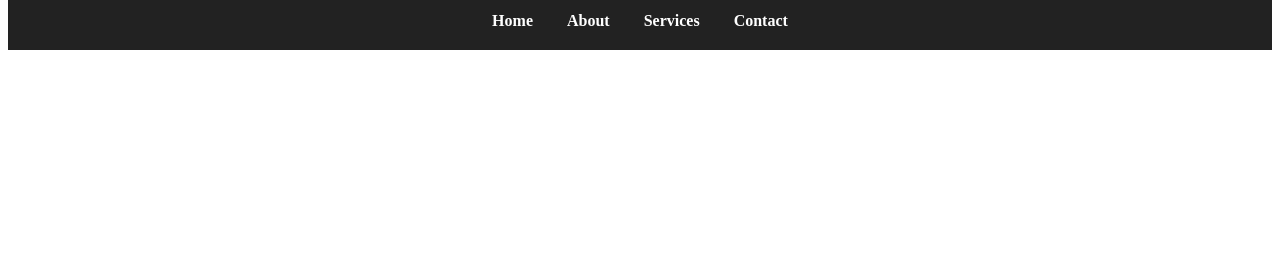
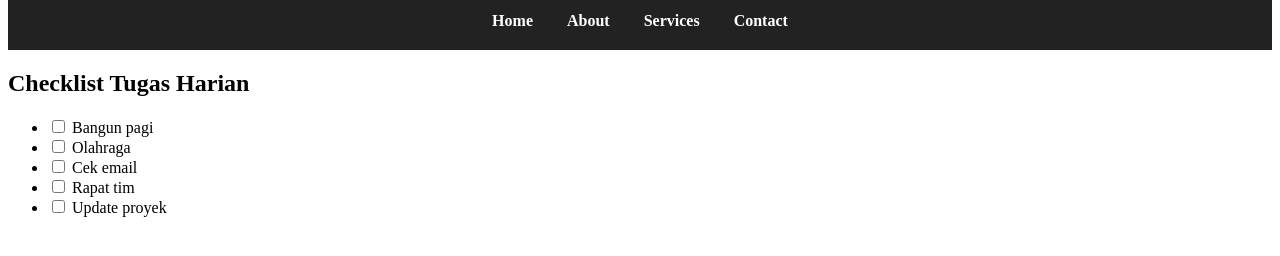
Before and after one commit to dimaz7474/belajar-niomic, a plain HTML site: page header.html in a window 1280 px wide. Shown: the part 154-410 px from the top of the page. Drawn offline with Linux system fonts and the light colour scheme.

```diff
--- a/header.html
+++ b/header.html
@@ -1,3 +1,4 @@
+
 <html lang="en">
 <head>
     <meta charset="UTF-8">
@@ -35,5 +36,24 @@
             <a href="#">Contact</a>
         </nav>
     </header>
+
+    <h2>Checklist Tugas Harian</h2>
+  <ul>
+    <li>
+      <label><input type="checkbox"> Bangun pagi</label>
+    </li>
+    <li>
+      <label><input type="checkbox"> Olahraga</label>
+    </li>
+    <li>
+      <label><input type="checkbox"> Cek email</label>
+    </li>
+    <li>
+      <label><input type="checkbox"> Rapat tim</label>
+    </li>
+    <li>
+      <label><input type="checkbox"> Update proyek</label>
+    </li>
+  </ul>
 </body>
 </html>
```
